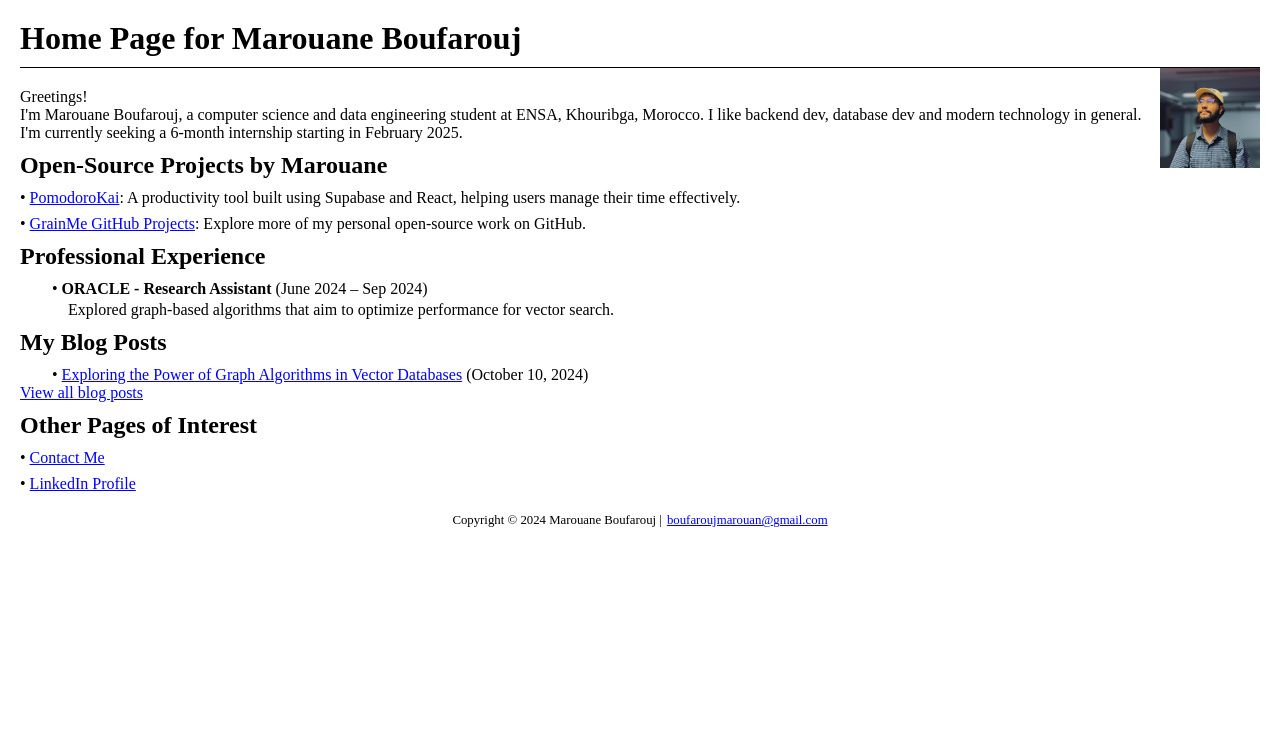
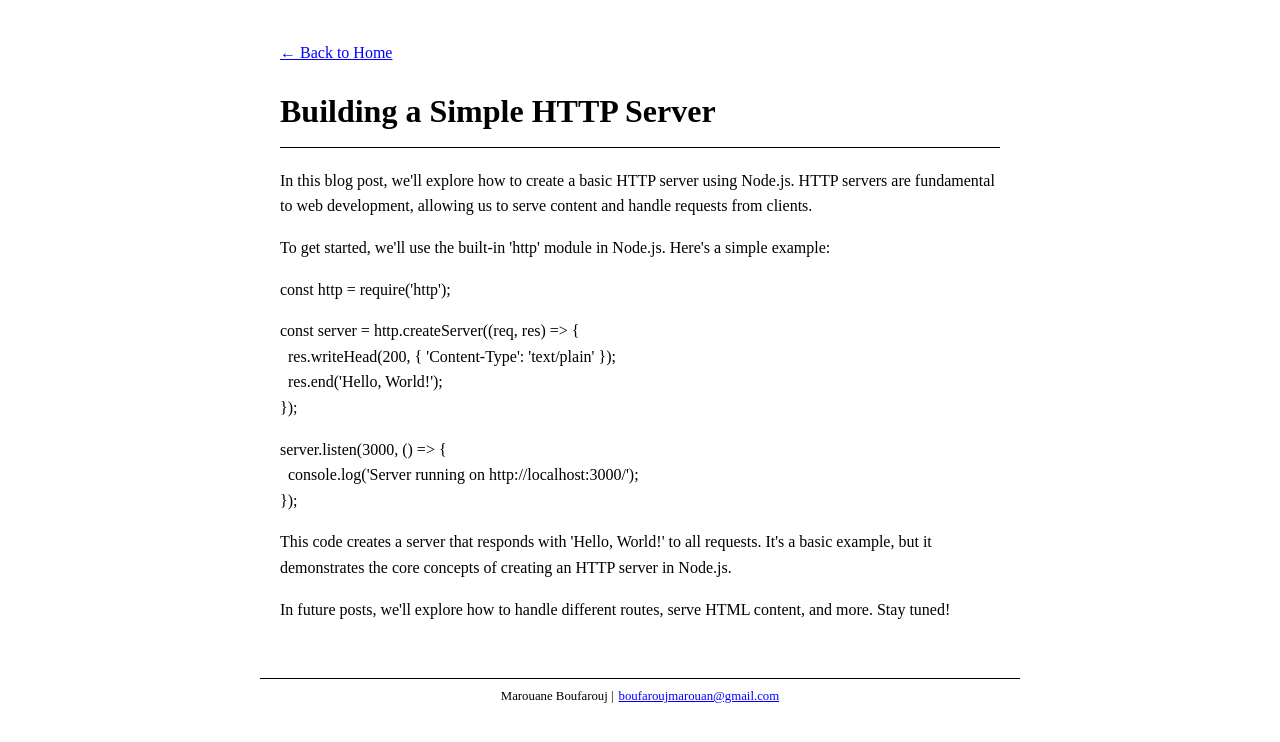
Before and after one commit to grainme/47, a React (Vite) app: page /blog in a window 1280 px wide. Shown: the top 742 px of the page. Built offline with nearby package versions, Linux system fonts and the light colour scheme.

Commit message:
update UI

```diff
--- a/package.json
+++ b/package.json
@@ -26,6 +26,7 @@
     "react": "^18.2.0",
     "react-dom": "^18.2.0",
     "react-locomotive-scroll": "^0.2.2",
+    "react-router-dom": "^6.27.0",
     "tailwind-merge": "^2.2.1",
     "tailwindcss-animate": "^1.0.7",
     "vaul": "^0.9.0"
--- a/src/App.tsx
+++ b/src/App.tsx
@@ -1,7 +1,19 @@
+import React from 'react';
+import { BrowserRouter as Router, Route, Routes, Link } from 'react-router-dom';
+import Blog from './blogs/httpServerBlog.tsx';
+import {useEffect} from 'react'
 
-function App() {
+function Home() {
+  useEffect(() => {
+    const hasAlertBeenShown = localStorage.getItem('alertShown');
+    if (!hasAlertBeenShown) {
+      alert("Btw I know CSS.");
+      localStorage.setItem('alertShown', 'true');
+    }
+  }, []);
+
   return (
-    <div style={{ fontFamily: 'Times New Roman, serif', margin: '0 auto', padding: '20px' }}>
+    <div style={{ fontFamily: 'Times New Roman, serif', margin: '0 auto', padding: '10px' }}>
       <header style={{ marginBottom: '20px' }}>
         <h1 style={{ borderBottom: '1px solid black', paddingBottom: '10px' }}>Home Page for Marouane Boufarouj</h1>
         <img
@@ -17,12 +29,7 @@ function App() {
       </p>
       <h2 style={{ padding: '10px 0' }}>Open-Source Projects by Marouane</h2>
       <ul style={{ listStyleType: 'none', paddingLeft: '0', marginLeft: '0' }}>
-        <li style={{ paddingLeft: '1em', textIndent: '-1em' }}>
-          • <a href="https://github.com/grainme/PomodoroKai" style={{ color: 'blue' }}>PomodoroKai</a>
-          : A productivity tool built using Supabase and React, helping users manage their
-          time effectively.
-        </li>
-        <li style={{ paddingLeft: '1em', textIndent: '-1em', marginTop: '0.5em' }}>
+        <li style={{ paddingLeft: '3em', textIndent: '-1em', marginTop: '0.2em' }}>
           • <a href="https://github.com/grainme?tab=repositories" style={{ color: 'blue' }}>GrainMe GitHub Projects</a>
           : Explore more of my personal open-source work on GitHub.
         </li>
@@ -37,12 +44,12 @@ function App() {
         </li>
       </ul>
       <h2 style={{ padding: '10px 0' }}>My Blog Posts</h2>
-      <ul style={{ listStyleType: 'none', paddingLeft: '0', marginLeft: '0' }}>
+      <ul style={{ listStyleType: 'none', paddingLeft: '0', marginLeft: '0', marginBottom: '0.6em' }}>
         <li style={{ paddingLeft: '3em', textIndent: '-1em' }}>
-          • <a href="#" style={{ color: 'blue' }}>Exploring the Power of Graph Algorithms in Vector Databases</a> (October 10, 2024)
+          • <Link to="/blog" style={{ color: 'blue' }}>Building a Simple HTTP Server</Link> (October 10, 2024)
         </li>
       </ul>
-      <p><a href="#" style={{ color: 'blue' }}>View all blog posts</a></p>
+      <p><a href="#" style={{ color: 'blue'}}>View all blog posts</a></p>
       <h2 style={{ padding: '10px 0' }}>Other Pages of Interest</h2>
       <ul style={{ listStyleType: 'none', paddingLeft: '0', marginLeft: '0' }}>
         <li style={{ paddingLeft: '1em', textIndent: '-1em' }}>
@@ -52,15 +59,28 @@ function App() {
           • <a href="https://linkedin.com/in/marouaneboufarouj" style={{ color: 'blue' }}>LinkedIn Profile</a>
         </li>
       </ul>
-      <footer style={{ textAlign: 'center', marginTop: '20px' }}>
+    </div>
+  );
+}
+
+function App() {
+  return (
+    <Router>
+      <div style={{ maxWidth: '800px', margin: '0 auto', padding: '20px' }}>
+        <Routes>
+          <Route path="/" element={<Home />} />
+          <Route path="/blog" element={<Blog />} />
+        </Routes>
+        <footer style={{ textAlign: 'center', marginTop: '20px', borderTop: '1px solid black', paddingTop: '10px' }}>
           <p style={{ fontSize: '0.8em' }}>
-          Copyright © 2024 Marouane Boufarouj |
+             Marouane Boufarouj |
             <a href="mailto:boufaroujmarouan@gmail.com" style={{ color: 'blue', marginLeft: '5px' }}>
               boufaroujmarouan@gmail.com
             </a>
           </p>
         </footer>
       </div>
+    </Router>
   );
 }
 
--- /dev/null
+++ b/src/blogs/data/httpServer.json
@@ -0,0 +1,4 @@
+{
+  "title": "Building a Simple HTTP Server",
+  "content": "In this blog post, we'll explore how to create a basic HTTP server using Node.js. HTTP servers are fundamental to web development, allowing us to serve content and handle requests from clients.\n\nTo get started, we'll use the built-in 'http' module in Node.js. Here's a simple example:\n\nconst http = require('http');\n\nconst server = http.createServer((req, res) => {\n  res.writeHead(200, { 'Content-Type': 'text/plain' });\n  res.end('Hello, World!');\n});\n\nserver.listen(3000, () => {\n  console.log('Server running on http://localhost:3000/');\n});\n\nThis code creates a server that responds with 'Hello, World!' to all requests. It's a basic example, but it demonstrates the core concepts of creating an HTTP server in Node.js.\n\nIn future posts, we'll explore how to handle different routes, serve HTML content, and more. Stay tuned!"
+}
--- /dev/null
+++ b/src/blogs/httpServerBlog.tsx
@@ -0,0 +1,37 @@
+import React from 'react';
+import { Link } from 'react-router-dom';
+import blogData from './data/httpServer.json';
+
+const Blog: React.FC = () => {
+  return (
+    <div style={{
+      fontFamily: 'Times New Roman, serif',
+      maxWidth: '800px',
+      margin: '0 auto',
+      padding: '20px',
+      backgroundColor: '#FFFFFF',
+      color: '#000000',
+      lineHeight: '1.6'
+    }}>
+      <Link to="/" style={{ color: 'blue', marginBottom: '20px', display: 'inline-block' }}>← Back to Home</Link>
+      <h1 style={{
+        borderBottom: '1px solid #000000',
+        paddingBottom: '10px',
+        marginBottom: '20px'
+      }}>
+        {blogData.title}
+      </h1>
+      <div style={{
+        whiteSpace: 'pre-wrap'
+      }}>
+        {blogData.content.split('\n\n').map((paragraph, index) => (
+          <p key={index} style={{ marginBottom: '1em' }}>
+            {paragraph}
+          </p>
+        ))}
+      </div>
+    </div>
+  );
+};
+
+export default Blog;
```
Also changed, not shown: 1 other file (tests, documents, lock files or other folders). Lines whose indentation alone changed are shown as unchanged.
